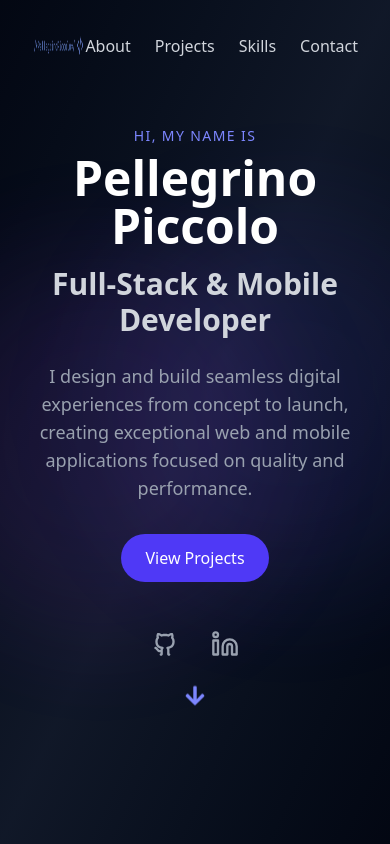
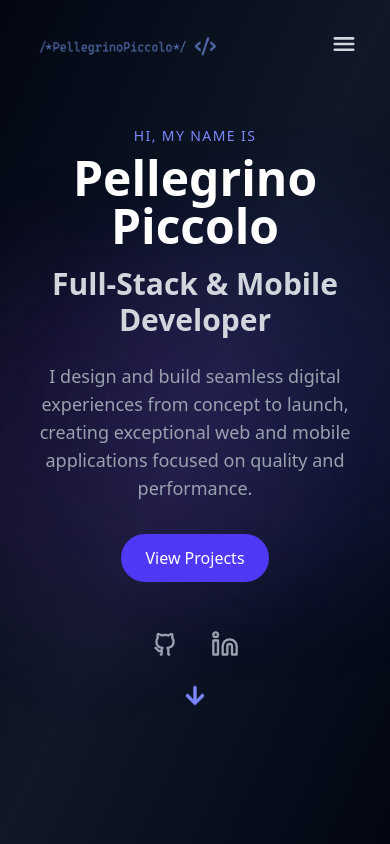
Before and after one commit to PellegrinoPiccolo/my-portfolio, a Next.js app: page / in a window 390 px wide. Shown: the top 844 px of the page. Built offline with nearby package versions, Linux system fonts and the light colour scheme.

Commit message:
refactor about and header components for improved animations and mobile menu functionality

```diff
--- a/components/About.jsx
+++ b/components/About.jsx
@@ -10,7 +10,7 @@
 const About = () => {
 
     const aboutRef = React.useRef(null);
-    const isInView = useInView(aboutRef, { once: true, margin: "-100px" });
+    const isInView = useInView(aboutRef, { once: true, margin: "-50px" });
 
     const technologies = [
         'JavaScript',
@@ -55,15 +55,17 @@
         <div className='max-w-7xl mx-auto grid md:grid-cols-2 gap-12 items-center my-16 '>
             <motion.div
                 className='w-full rounded-3xl overflow-hidden relative shadow-[0_0_30px_rgba(99,102,241,0.5)]'
-                initial={{ opacity: 0, x: -50 }}
+                initial={{ opacity: 0, x: -10 }}
                 animate={isInView ? { opacity: 1, x: 0 } : {}}
+                transition={{duration: 0.3}}
             >
                 <img src='/about.jpg' alt='About Me' className='relative size-full rounded-3xl object-cover mx-auto'/>
             </motion.div>
             <motion.div
                 className='text-white md:text-lg leading-relaxed w-full md:ml-10'
-                initial={{ opacity: 0, x: 50 }}
+                initial={{ opacity: 0, x: 10 }}
                 animate={isInView ? { opacity: 1, x: 0 } : {}}
+                transition={{ duration: 0.3 }}
             >
                 <p className='mb-4 text-gray-300'>
                     I'm a passionate full-stack and mobile developer with over 5 years of experience building digital products. I love turning complex problems into simple, beautiful, and intuitive designs.
--- a/components/Header.jsx
+++ b/components/Header.jsx
@@ -1,9 +1,12 @@
 'use client'
 import React from 'react'
+import { IoMenu } from "react-icons/io5";
+import { IoClose } from "react-icons/io5";
 
 const Header = () => {
 
   const [isScrolled, setIsScrolled] = React.useState(false);
+  const [openMobileMenu, setOpenMobileMenu] = React.useState(false);
 
   React.useEffect(() => {
     const handleScroll = () => {
@@ -40,7 +43,7 @@
         <button onClick={() => window.scrollTo({ top: 0, behavior: 'smooth' })} className='cursor-pointer hover:scale-105 transition-transform duration-300'>
           <img src="/logo.png" alt="Logo" className='h-8' />
         </button>
-        <ul className="flex space-x-6">
+        <ul className="space-x-6 hidden md:flex">
           {navItems.map((item) => (
             <li key={item.id}>
               <button
@@ -52,6 +55,27 @@
             </li>
           ))}
         </ul>
+        <div className="md:hidden">
+          <button onClick={() => setOpenMobileMenu(!openMobileMenu)} className="text-gray-300 hover:text-white transition-colors duration-300 focus:outline-none">
+            {openMobileMenu ? <IoClose size={28} /> : <IoMenu size={28} />}
+          </button>
+        </div>
+        {openMobileMenu && (
+          <div className="w-full bg-gray-950/95 backdrop-blur-sm border-t border-gray-800 flex flex-col items-start mt-2 p-4 space-y-4 absolute right-0 top-20 md:hidden">
+            {navItems.map((item) => (
+              <button
+                key={item.id}
+                onClick={() => {
+                  scrollToSection(item.id);
+                  setOpenMobileMenu(false);
+                }}
+                className="text-gray-300 hover:text-white transition-colors duration-300 text-left"
+              >
+                {item.label}
+              </button>
+            ))}
+          </div>
+        )}
       </div>
     </nav>
   )
```
